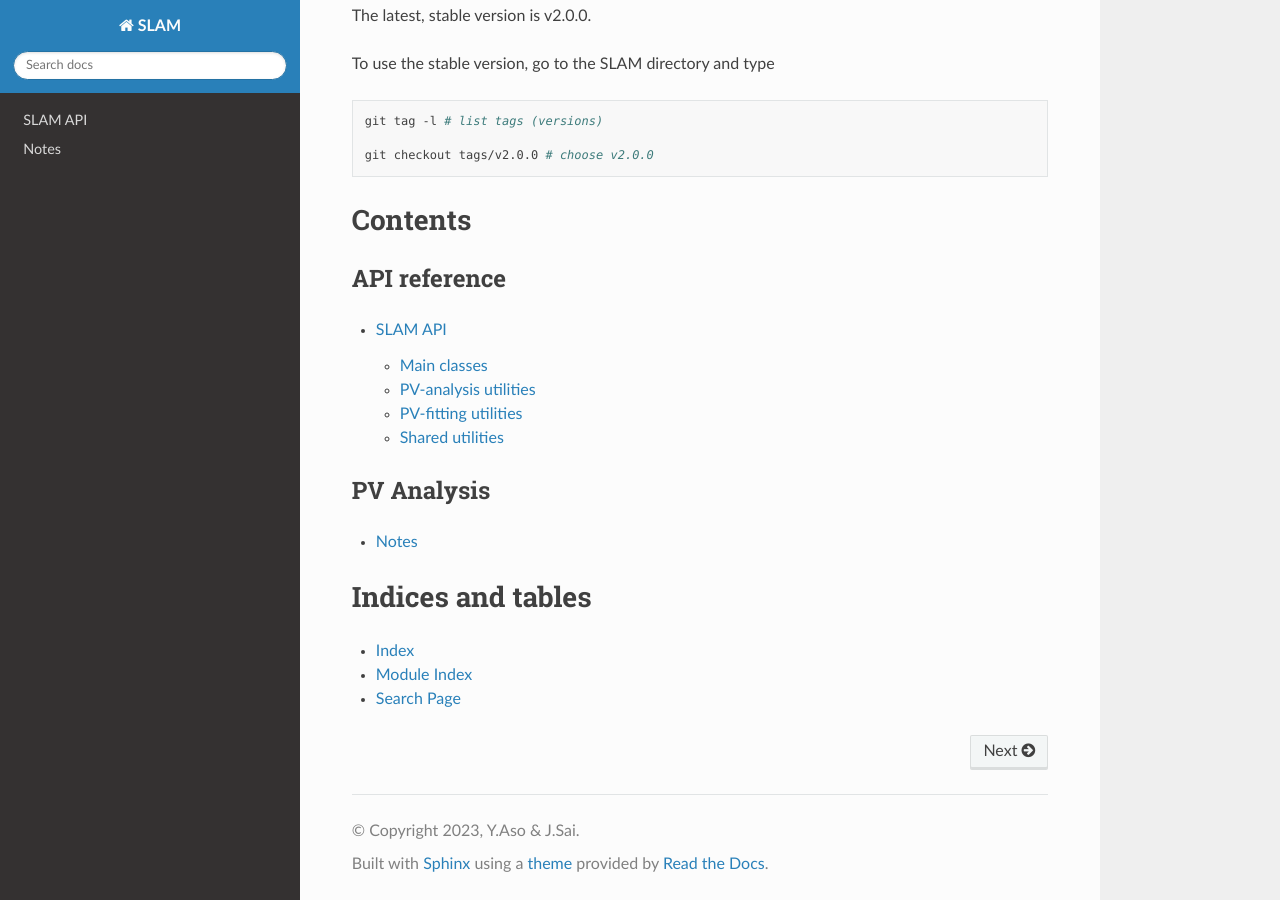
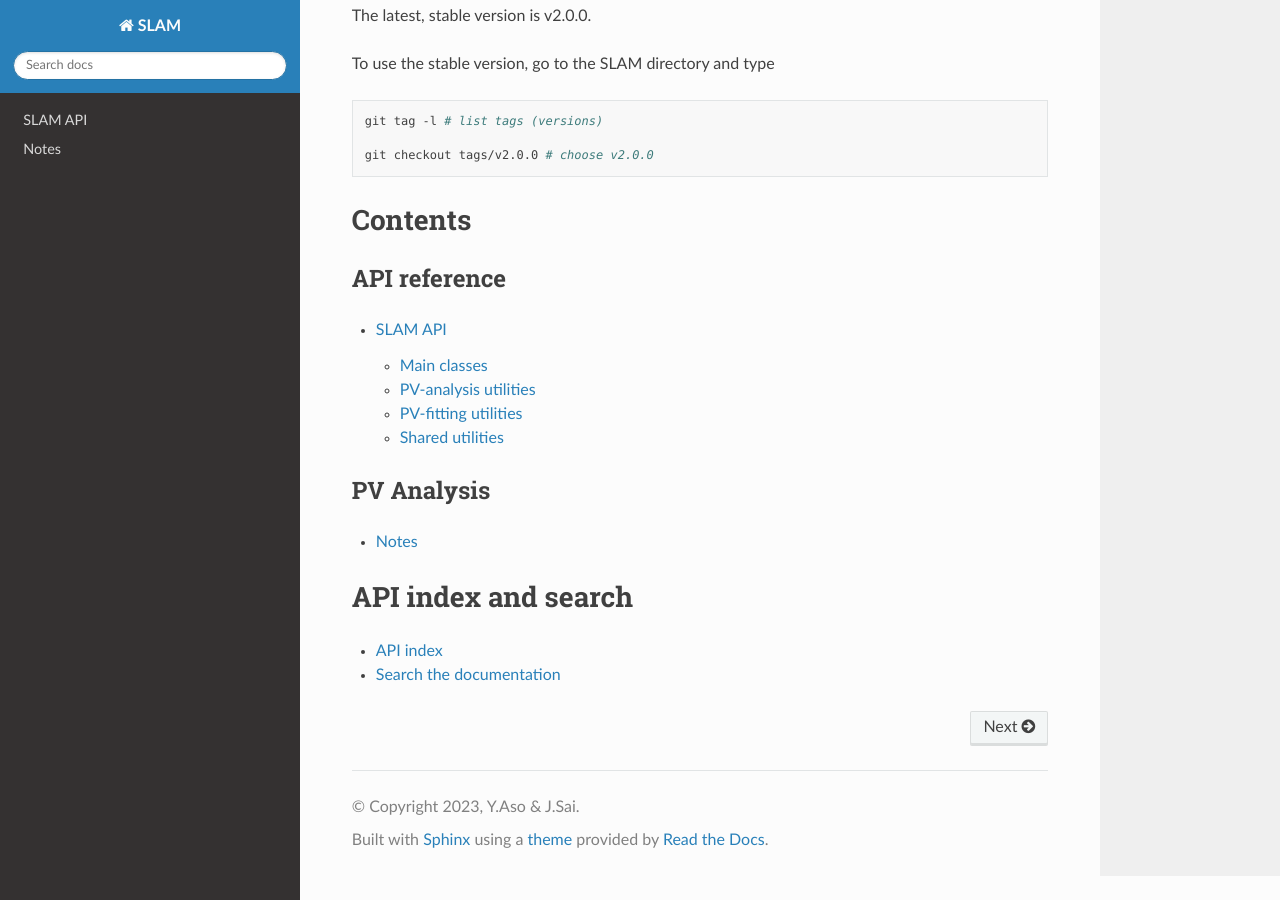
Before and after one commit to jinshisai/SLAM, a Sphinx documentation site: the page built from docs/index.rst, in a window 1280 px wide and 900 px high, scrolled down 651 px. Built offline with Sphinx 7.4.7 and the Read the Docs theme 3.1.0, drawn with Linux system fonts in a browser that asks for light colours; pages that are not in the unit, such as notebooks, are missing from menus.

```diff
--- a/docs/conf.py
+++ b/docs/conf.py
@@ -46,4 +46,4 @@ exclude_patterns = ['_build', 'Thumbs.db', '.DS_Store']
 
 # html_theme = 'alabaster'
 html_theme = 'sphinx_rtd_theme'
-html_static_path = ['_static']
+# html_static_path = ['_static']
--- a/docs/index.rst
+++ b/docs/index.rst
@@ -4,7 +4,7 @@
    contain the root `toctree` directive.
 
 SLAM: Spectral Line Analysis/Modeling
-================================
+=====================================
 
 **SLAM (Spectral Line Analysis/Modeling)** is a Python library for analyzing and modeling spectral line data at (sub)millimeter wavelengths, with a particular focus on rotational motions around (proto)stellar objects. The second release includes several packages for deriving rotation curves and estimating the dynamical mass of the central object. Details of the methods are presented `Aso & Sai (2024) <https://ui.adsabs.harvard.edu/abs/2024PKAS...39...27A/abstract>`_ and Aso, Sai et al. (2026) in prep.
 
@@ -61,9 +61,8 @@ PV Analysis
    tutorials/notes_pvanalysis.md
 
 
-Indices and tables
-==================
+API index and search
+====================
 
-* :ref:`genindex`
-* :ref:`modindex`
-* :ref:`search`
+* :ref:`API index <genindex>`
+* :ref:`Search the documentation <search>`
```
Also changed, not shown: .readthedocs.yaml, 1 other file.
